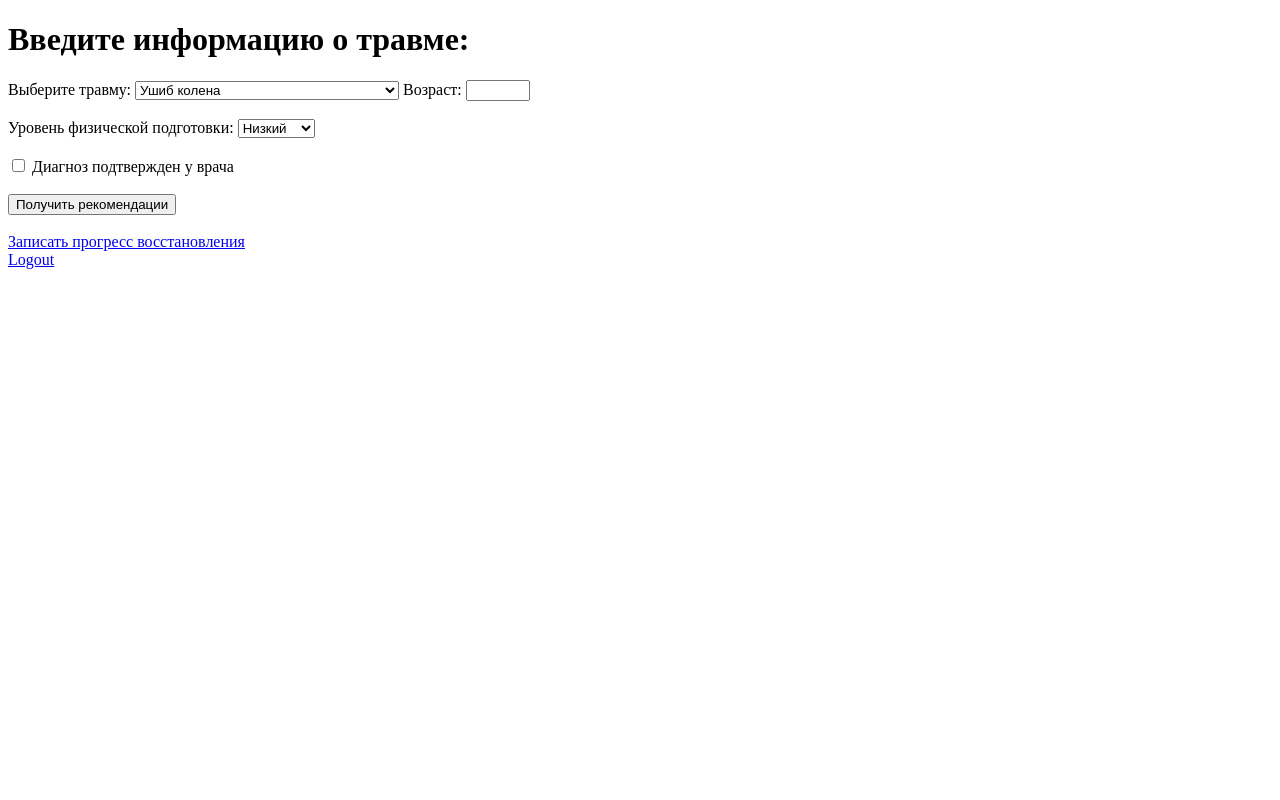
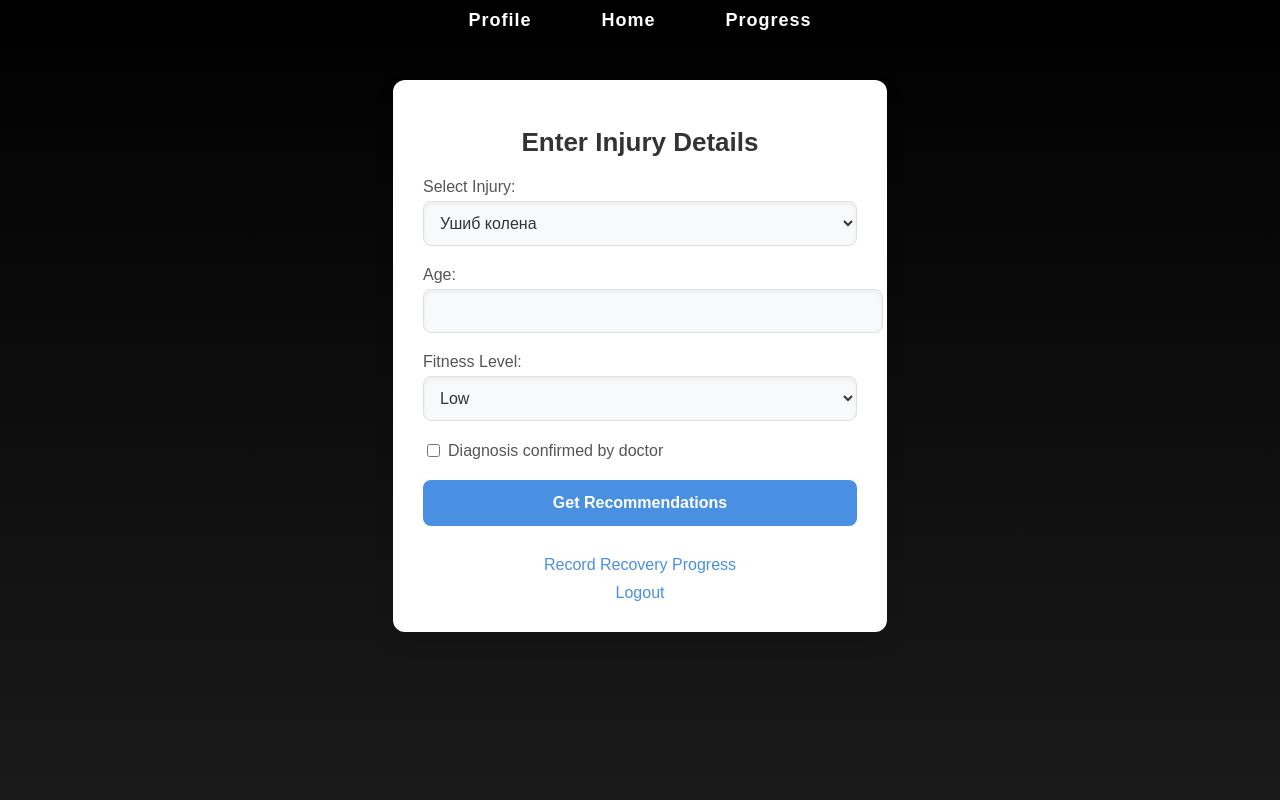
Before and after one commit to MariannaSh/InjuryTracker, a Flask app: page /home in a window 1280 px wide. Run offline with Flask 3, Linux system fonts and the light colour scheme; the visitor is signed in with stand-in values (Sample User, id 1); data comes from the database, SQL or seed files in the repository; both versions use the stored data as it was after the commit.

Commit message:
page styling

```diff
--- /dev/null
+++ b/static/css/home_page.css
@@ -0,0 +1,158 @@
+/* Global Styles */
+body {
+    font-family: Arial, sans-serif;
+    background: linear-gradient(180deg, #000000, #1a1a1a);
+    color: #ffffff;
+    margin: 0;
+    padding: 0;
+    display: flex;
+    flex-direction: column;
+    min-height: 100vh;
+    overflow: hidden;
+    position: relative;
+}
+
+/* Navigation Menu */
+.menu {
+    display: flex;
+    justify-content: center;
+    align-items: center;
+    background-color: #000;
+    padding: 10px 0;
+    position: fixed;
+    top: 0;
+    width: 100%;
+    z-index: 10;
+}
+
+.menu ul {
+    list-style-type: none;
+    display: flex;
+    padding: 0;
+    margin: 0;
+}
+
+.menu li {
+    margin: 0 15px;
+}
+
+.menu a {
+    text-decoration: none;
+    color: #fff;
+    font-size: 18px;
+    font-weight: 600;
+    letter-spacing: 1px;
+    padding: 10px 20px;
+    transition: color 0.3s ease, transform 0.3s ease;
+}
+
+.menu a:hover {
+    color: #4a90e2;
+    transform: translateY(-3px);
+}
+
+/* Main Container */
+.form-container {
+    max-width: 600px;
+    margin: 80px auto;
+    padding: 30px;
+    background-color: #ffffff;
+    color: #333;
+    border-radius: 12px;
+    box-shadow: 0 10px 20px rgba(0, 0, 0, 0.1);
+    text-align: center;
+    transition: transform 0.2s ease-in-out;
+}
+
+.form-container:hover {
+    transform: scale(1.02);
+}
+
+h1 {
+    font-size: 26px;
+    font-weight: 600;
+    margin-bottom: 20px;
+    color: #333;
+}
+
+/* Form Styles */
+.form-group {
+    margin-bottom: 20px;
+    text-align: left;
+}
+
+label {
+    font-weight: 500;
+    color: #555;
+}
+
+select, input[type="number"] {
+    width: 100%;
+    padding: 12px;
+    font-size: 16px;
+    color: #333;
+    background-color: #f7f9fa;
+    border: 1px solid #e0e0e0;
+    border-radius: 8px;
+    margin-top: 5px;
+    box-shadow: inset 0 2px 4px rgba(0, 0, 0, 0.05);
+    transition: all 0.3s ease;
+}
+
+select:focus, input[type="number"]:focus {
+    border-color: #4a90e2;
+    background-color: #fff;
+    box-shadow: 0 0 0 3px rgba(74, 144, 226, 0.2);
+    outline: none;
+}
+
+/* Checkbox */
+.checkbox-group {
+    display: flex;
+    align-items: center;
+    font-weight: 500;
+    color: #555;
+}
+
+input[type="checkbox"] {
+    margin-right: 8px;
+    accent-color: #4a90e2;
+}
+
+/* Submit Button */
+.submit-btn {
+    width: 100%;
+    padding: 14px;
+    font-size: 16px;
+    color: #ffffff;
+    background-color: #4a90e2;
+    border: none;
+    border-radius: 8px;
+    cursor: pointer;
+    font-weight: 600;
+    transition: background-color 0.3s ease, box-shadow 0.3s ease;
+}
+
+.submit-btn:hover {
+    background-color: #357abd;
+    box-shadow: 0 4px 12px rgba(74, 144, 226, 0.2);
+}
+
+/* Links Section */
+.links {
+    margin-top: 20px;
+}
+
+.link-btn {
+    text-decoration: none;
+    font-size: 16px;
+    color: #4a90e2;
+    display: inline-block;
+    margin-top: 10px;
+    width: 100%;
+    text-align: center;
+}
+
+.link-btn:hover {
+    color: #357abd;
+}
--- a/templates/chart.html
+++ b/templates/chart.html
@@ -5,9 +5,11 @@
     <meta name="viewport" content="width=device-width, initial-scale=1.0">
     <title>Pain Level Chart</title>
     <script src="https://cdn.jsdelivr.net/npm/chart.js"></script>
+    <link rel="stylesheet" href="{{ url_for('static', filename='css/pages.css') }}">
     <script src="{{ url_for('static', filename='js/chart.js') }}"></script>  <!-- Include the chart.js file -->
 </head>
 <body>
+    <br>
     <h1>Pain Level Over Time</h1>
     <canvas id="painLevelChart" width="400" height="200"></canvas>
     <button id="clear-db-btn">Clear Database</button>
@@ -15,5 +17,7 @@
     <script type="application/json" id="painLevels" style="display: none;">{{ pain_levels|tojson|safe }}</script>
     <script type="application/json" id="dates" style="display: none;">{{ dates|tojson|safe }}</script>
     <script src="/static/js/chart.js"></script>
+
+    <br>
 </body>
 </html>
--- a/templates/home_page.html
+++ b/templates/home_page.html
@@ -3,45 +3,63 @@
 <head>
     <meta charset="UTF-8">
     <meta name="viewport" content="width=device-width, initial-scale=1.0">
-    <title>Home Page</title>
+    <title>Injury Information</title>
+    <link rel="stylesheet" href="{{ url_for('static', filename='css/home_page.css') }}">
 </head>
 <body>
 
-    <h1>Введите информацию о травме:</h1>
+    <!-- Navigation Menu -->
+    <nav class="menu">
+        <ul>
+            <li><a href="base.html">Profile</a></li>
+            <li><a href="/home">Home</a></li>
+            <li><a href="/progress">Progress</a></li>
+        </ul>
+    </nav>
 
+    <main class="form-container">
+        <h1>Enter Injury Details</h1>
 
+        <!-- Injury Information Form -->
         <form action="/submit" method="POST" onsubmit="validateForm(event)">
-        <label for="injury_type">Выберите травму:</label>
-        <select name="injury_type" id="injury_type">
+            <div class="form-group">
+                <label for="injury_type">Select Injury:</label>
+                <select name="injury_type" id="injury_type" required>
                     {% for injury in injuries %}
                     <option value="{{ injury }}">{{ injury }}</option>
                     {% endfor %}
                 </select>
+            </div>
 
-        <label for="age">Возраст:</label>
-        <input type="number" name="age" id="age" min="1" max="100" required><br><br>
+            <div class="form-group">
+                <label for="age">Age:</label>
+                <input type="number" name="age" id="age" min="1" max="100" required>
+            </div>
 
-        <label for="fitness_level">Уровень физической подготовки:</label>
+            <div class="form-group">
+                <label for="fitness_level">Fitness Level:</label>
                 <select name="fitness_level" id="fitness_level" required>
-            <option value="low">Низкий</option>
-            <option value="medium">Средний</option>
-            <option value="high">Высокий</option>
-        </select><br><br>
+                    <option value="low">Low</option>
+                    <option value="medium">Medium</option>
+                    <option value="high">High</option>
+                </select>
+            </div>
 
-        <label for="diagnosis_confirmed">
+            <div class="form-group checkbox-group">
                 <input type="checkbox" name="diagnosis_confirmed" id="diagnosis_confirmed">
-            Диагноз подтвержден у врача
-        </label><br><br>
+                <label for="diagnosis_confirmed">Diagnosis confirmed by doctor</label>
+            </div>
 
-        <button type="submit">Получить рекомендации</button>
+            <button type="submit" class="submit-btn">Get Recommendations</button>
         </form>
 
+        <div class="links">
+            <a href="/progress" class="link-btn">Record Recovery Progress</a>
+            <a href="{{ url_for('logout') }}" class="link-btn">Logout</a>
+        </div>
+
+    </main>
+
     <script src="/static/js/script.js"></script>
-
-    <br>
-    <a href="/progress">Записать прогресс восстановления</a>
-    <br>
-    <a href="{{ url_for('logout') }}">Logout</a>
-
 </body>
 </html>
```
Also changed, not shown: static/css/new.css (added, +90 -0 lines), static/css/progress.css (added, +150 -0 lines), templates/progress.html (+50 -16 lines), injuries.db, templates/base.html (added). Lines whose indentation alone changed are shown as unchanged.
